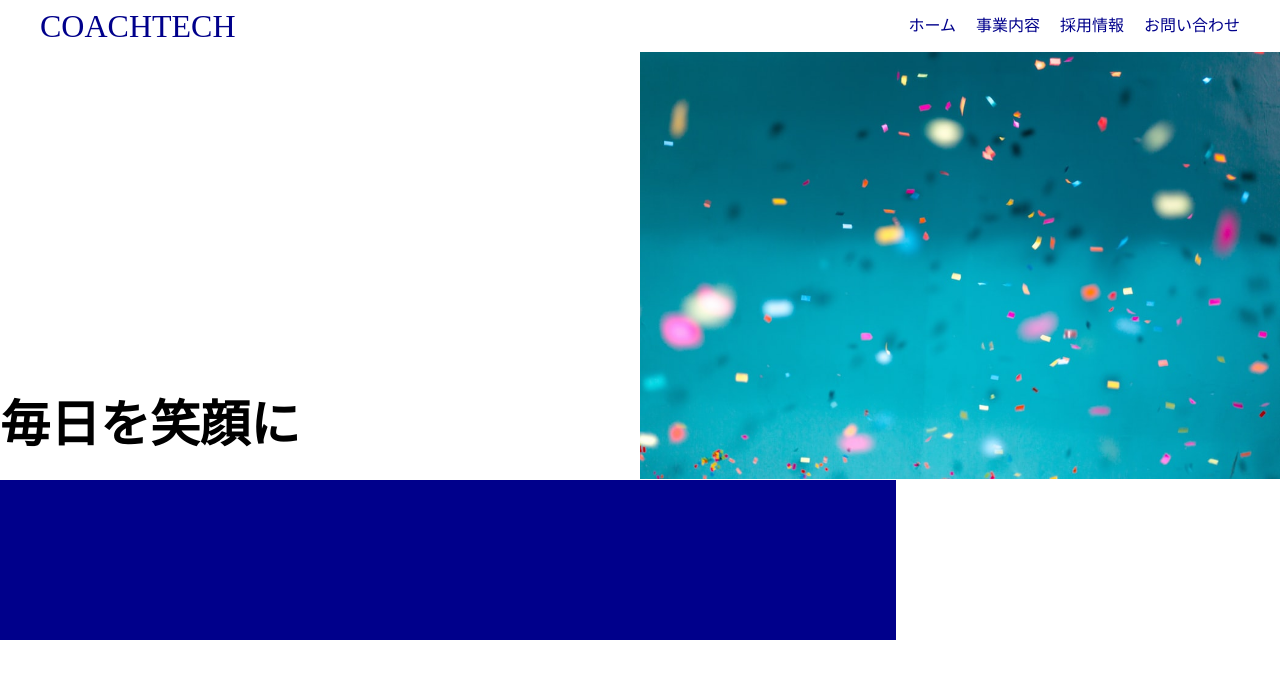
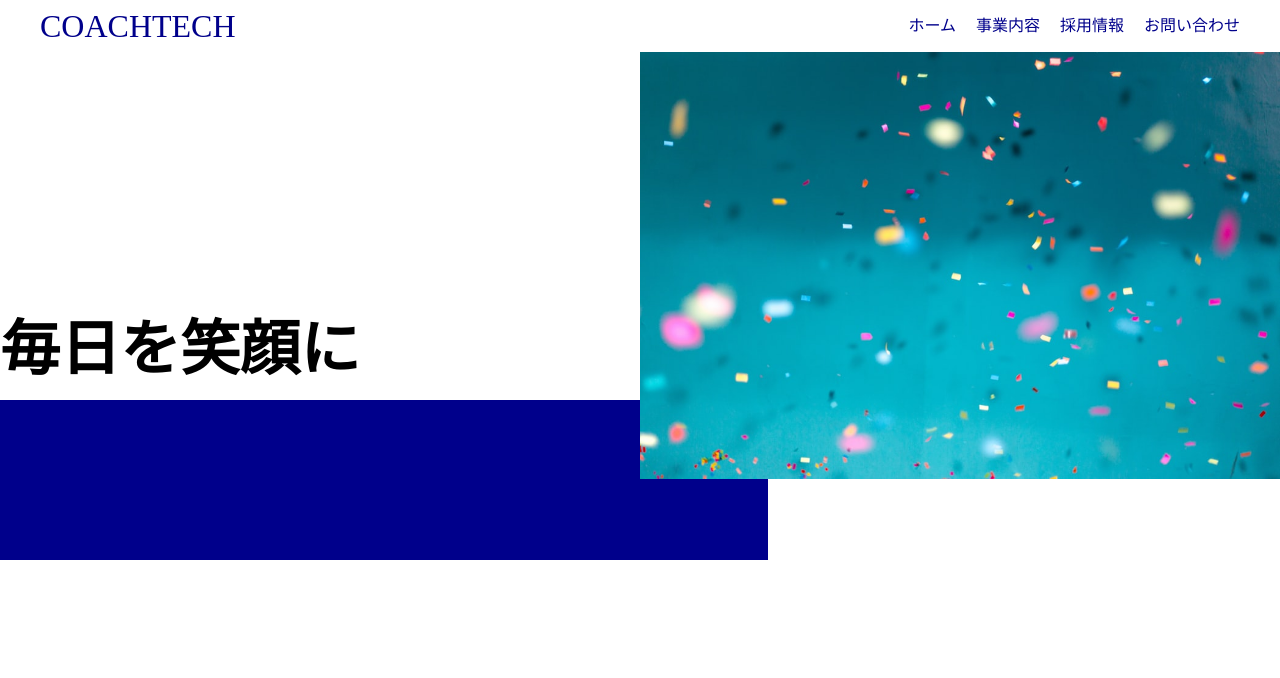
Before and after one commit to EnzoIkenoya/20221115_ikenoya-css, a plain HTML site: page index.html in a window 1280 px wide. Drawn offline with Linux system fonts and the light colour scheme.

Commit message:
firstcommit

```diff
--- a/css/style.css
+++ b/css/style.css
@@ -4,7 +4,6 @@ body {
 
 .header {
   padding: 10px 0;
-  display: flexbox;
   top: 0;
   left: 0;
   width: 100%;
@@ -44,23 +43,24 @@ body {
 
 .title {
   position: absolute;
-  top: 50%;
-  font-size: 50px;
+  top: 40%;
+  font-size: 60px;
 }
 
 .firstview {
   margin: 0 0 0 auto;
   content: url(../img/firstview.jpeg);
-  height: 50%;
+  height: 30%;
   width: 50%;
   z-index: 10;
 }
 
 .content {
   position: absolute;
-  top: 60%;
+  top: 50%;
+  padding: 20% auto 20px 0;
   background-color: darkblue;
-  width: 70%;
+  width: 60%;
   height: 20%;
   z-index: -10;
 }
```
